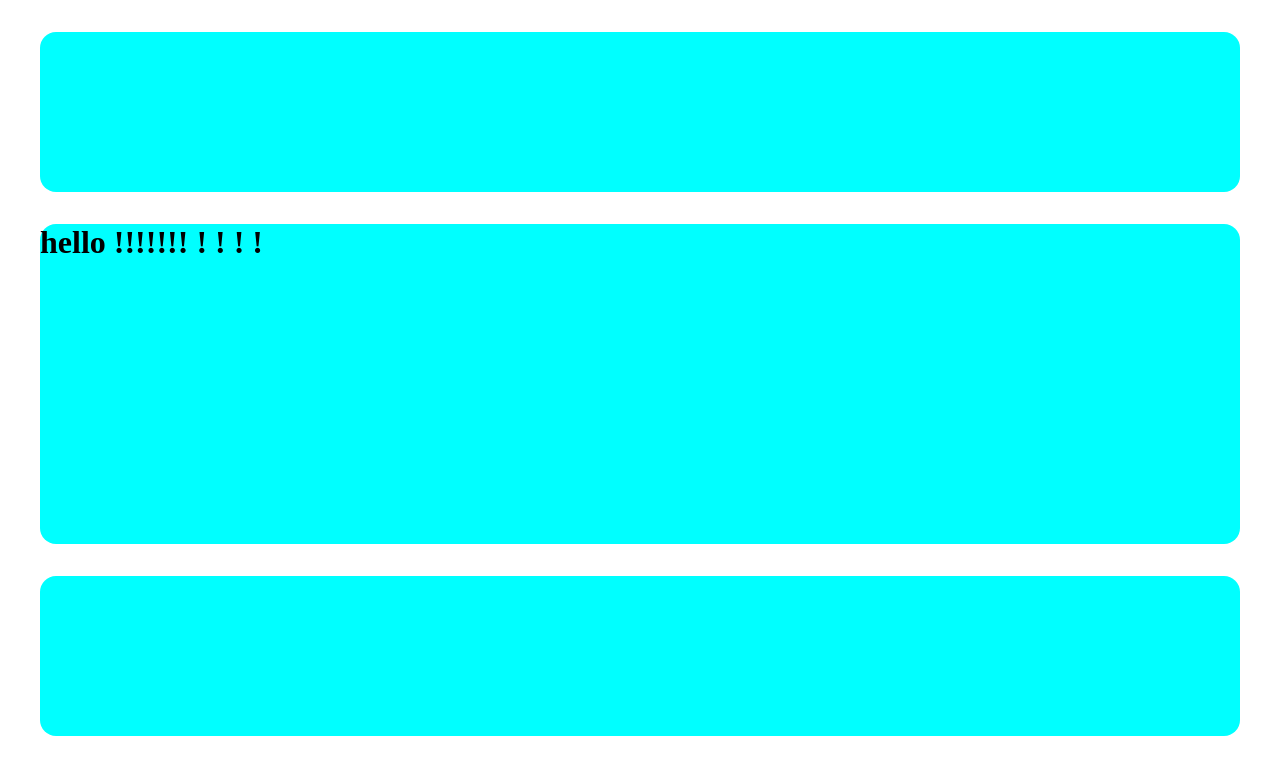
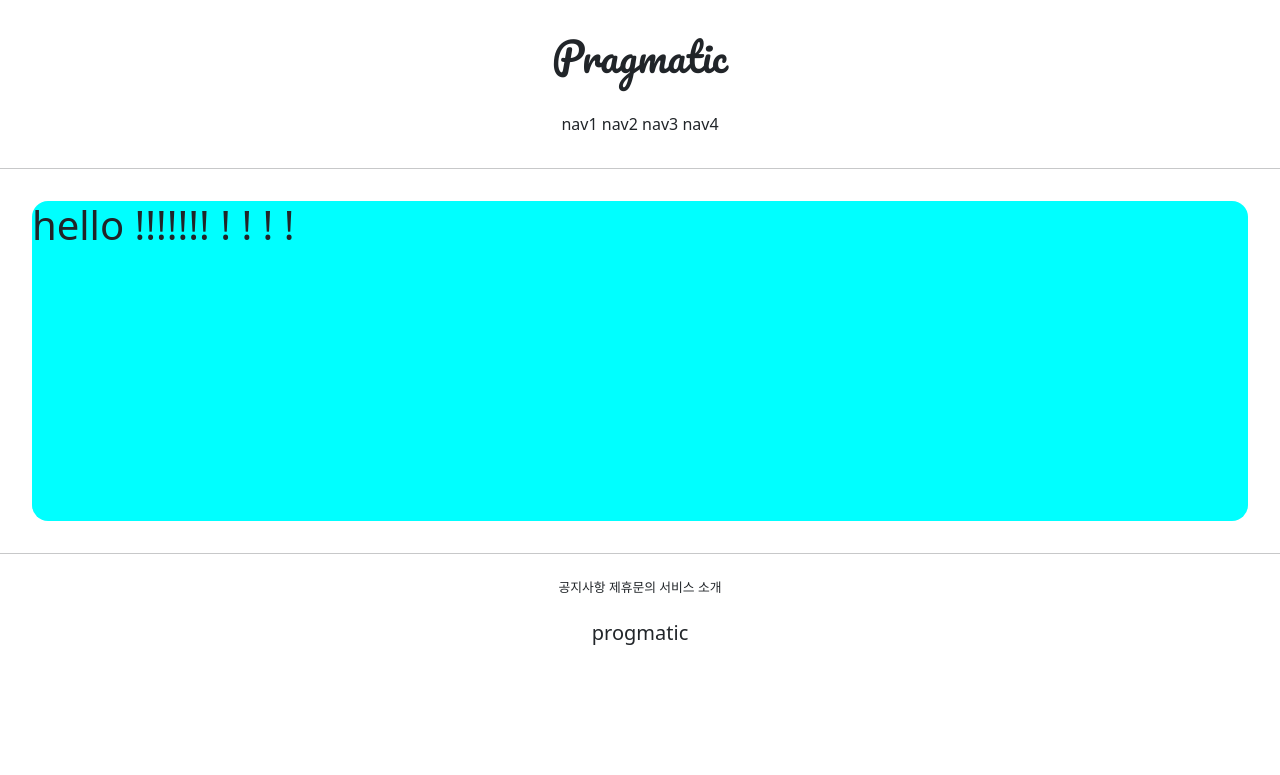
Before and after one commit to eka72/gis_study, a Django app: page /account/hello/ in a window 1280 px wide. Shown: the top 775 px of the page. Run offline with Django 3.2, Linux system fonts and the light colour scheme; parts of the project's set-up code (start-up, migrations or seed data) failed here and were passed over.

Commit message:
2021-07_05_git_study

```diff
--- a/templates/base.html
+++ b/templates/base.html
@@ -4,10 +4,10 @@
 <body>
 
 {% include 'header.html' %}
-
+<hr>
 {% block content %}
 {% endblock %}
-
+<hr>
 {% include 'footer.html' %}
 
 </body>
--- a/templates/footer.html
+++ b/templates/footer.html
@@ -1,3 +1,10 @@
-<div style=" height: 10rem; background-color: aqua; margin:2rem; border-radius: 1rem">
-
+<div style="text-align: center">
+    <div style="font-size: .8rem; margin: 1.5rem">
+        <span> 공지사항 </span>
+        <span> 제휴문의 </span>
+        <span> 서비스 소개 </span>
+    </div>
+    <div>
+        <h5>progmatic</h5>
+    </div>
 </div>
--- a/templates/head.html
+++ b/templates/head.html
@@ -1,4 +1,13 @@
 <head>
     <meta charset="UTF-8">
     <title>Title</title>
+
+    {#   BOOTSTRAP LINK  #}
+    <link href="https://cdn.jsdelivr.net/npm/bootstrap@5.0.2/dist/css/bootstrap.min.css" rel="stylesheet"
+          integrity="sha384-EVSTQN3/azprG1Anm3QDgpJLIm9Nao0Yz1ztcQTwFspd3yD65VohhpuuCOmLASjC" crossorigin="anonymous">
+    {#  GOOGLE FONT LINK  #}
+    <link rel="preconnect" href="https://fonts.googleapis.com">
+    <link rel="preconnect" href="https://fonts.gstatic.com" crossorigin>
+    <link href="https://fonts.googleapis.com/css2?family=Pacifico&display=swap" rel="stylesheet">
+
 </head>
--- a/templates/header.html
+++ b/templates/header.html
@@ -1,3 +1,16 @@
-    <div style=" height: 10rem; background-color: aqua; margin:2rem; border-radius: 1rem">
+<div style="text-align: center">
+    <div style="margin: 2rem 0; font-family: 'Pacifico', cursive;">
+        <h1>Pragmatic</h1>
+    </div>
+
+    <div  style="margin-bottom: 2rem">
+        <span>nav1</span>
+        <span>nav2</span>
+        <span>nav3</span>
+        <span>nav4</span>
 
     </div>
+
+
+
+</div>
```
